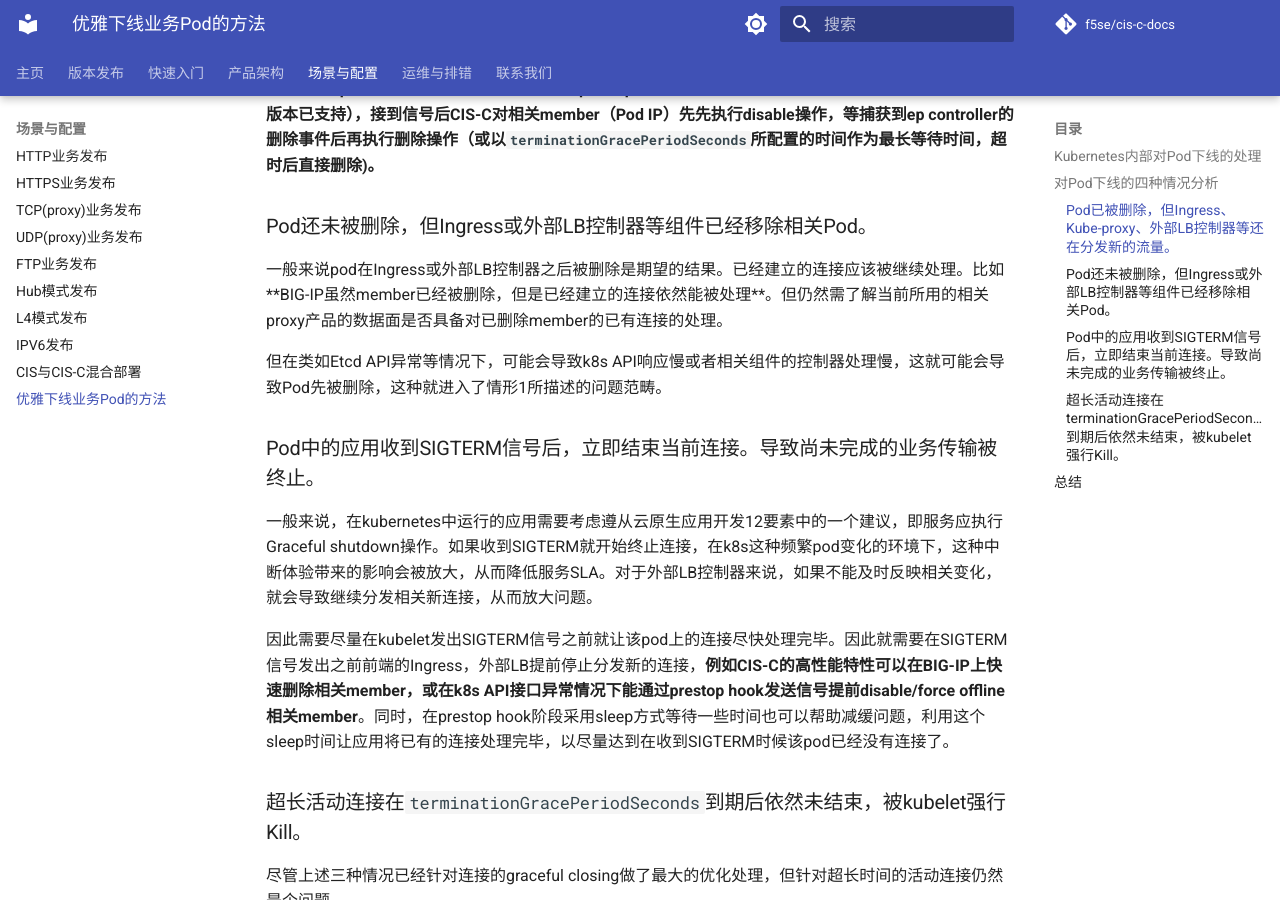
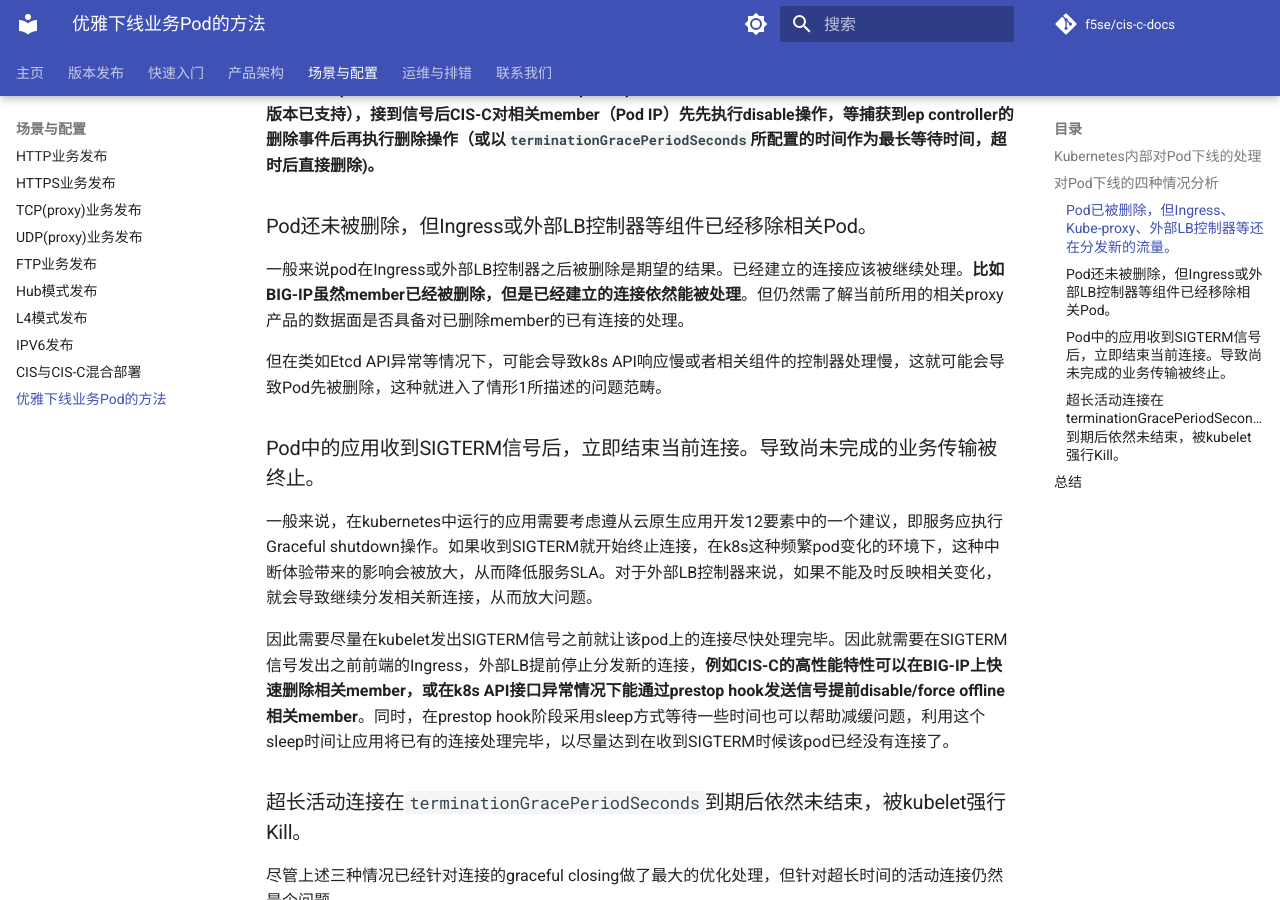
Before and after one commit to f5se/cis-c-docs, an MkDocs documentation site: the page built from docs/Use-Cases/k8s-graceful-shutdown.md, in a window 1280 px wide and 900 px high, scrolled down 1879 px. Built offline with MkDocs 1.6.1 and Material for MkDocs 9.7.7, drawn with Linux system fonts in a browser that asks for light colours; comment, search, counter and statistics services are not loaded.

Commit message:
md style edit

```diff
--- a/docs/Use-Cases/k8s-graceful-shutdown.md
+++ b/docs/Use-Cases/k8s-graceful-shutdown.md
@@ -40,7 +40,7 @@
 
 ### Pod还未被删除，但Ingress或外部LB控制器等组件已经移除相关Pod。
 
-一般来说pod在Ingress或外部LB控制器之后被删除是期望的结果。已经建立的连接应该被继续处理。比如**BIG-IP虽然member已经被删除，但是已经建立的连接依然能被处理**。但仍然需了解当前所用的相关proxy产品的数据面是否具备对已删除member的已有连接的处理。
+一般来说pod在Ingress或外部LB控制器之后被删除是期望的结果。已经建立的连接应该被继续处理。**比如BIG-IP虽然member已经被删除，但是已经建立的连接依然能被处理**。但仍然需了解当前所用的相关proxy产品的数据面是否具备对已删除member的已有连接的处理。
 
 但在类如Etcd API异常等情况下，可能会导致k8s API响应慢或者相关组件的控制器处理慢，这就可能会导致Pod先被删除，这种就进入了情形1所描述的问题范畴。
 
```
